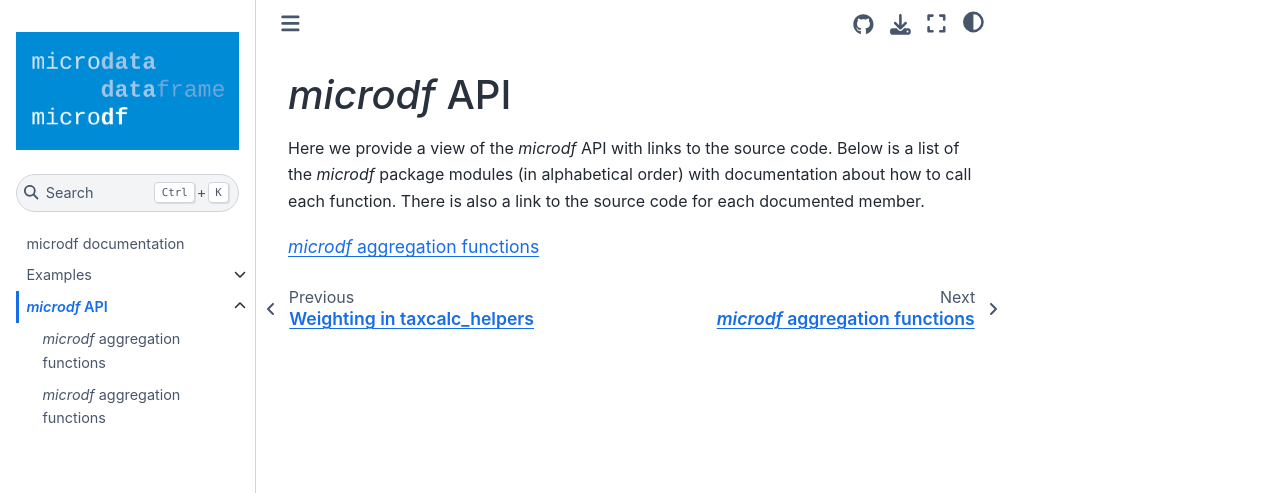
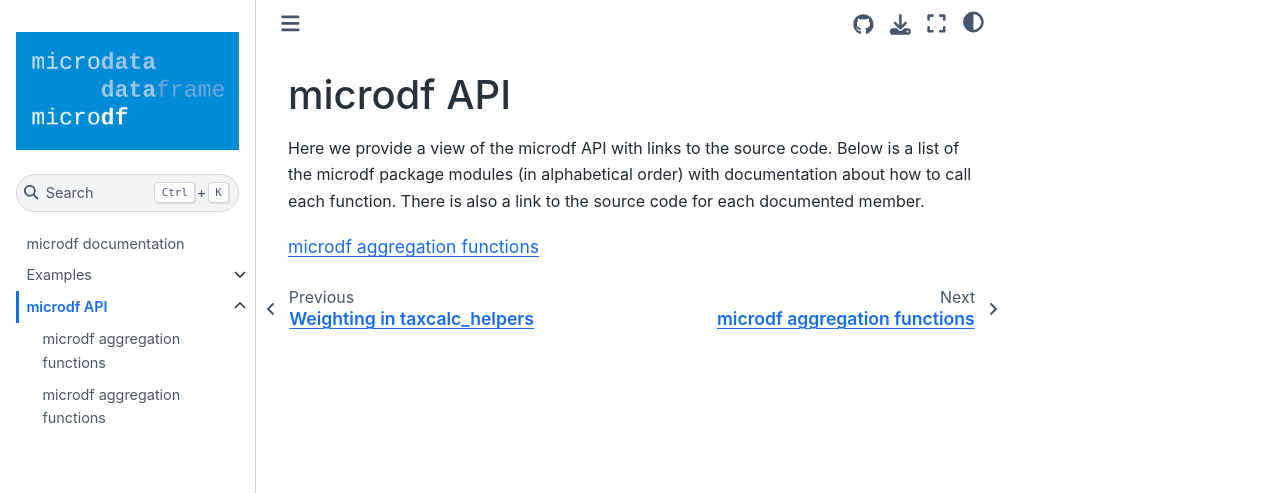
Before and after one commit to PSLmodels/microdf, a Jupyter Book: the page built from docs/api/api.rst, in a window 1280 px wide. Shown: the top 493 px of the page. Built offline with Jupyter Book 1.0.4 settings and Sphinx 7.4.7 and the Sphinx Book theme 1.1.4, drawn with Linux system fonts in a browser that asks for light colours.

Commit message:
Remove ticks from rst files

```diff
--- a/docs/api/agg.rst
+++ b/docs/api/agg.rst
@@ -1,9 +1,9 @@
 .. _agg:
 
-`microdf` aggregation functions
+microdf aggregation functions
 =================================================
 
-**`microdf` aggregation functions**
+**microdf aggregation functions**
 
 microdf.agg
 ------------------------------------------
--- a/docs/api/api.rst
+++ b/docs/api/api.rst
@@ -1,8 +1,8 @@
-`microdf` API
+microdf API
 =============
 
-Here we provide a view of the `microdf` API with links to the source code.
-Below is a list of the `microdf` package modules (in alphabetical order) with
+Here we provide a view of the microdf API with links to the source code.
+Below is a list of the microdf package modules (in alphabetical order) with
 documentation about how to call each function.
 There is also a link to the source code for each documented member.
 
```
